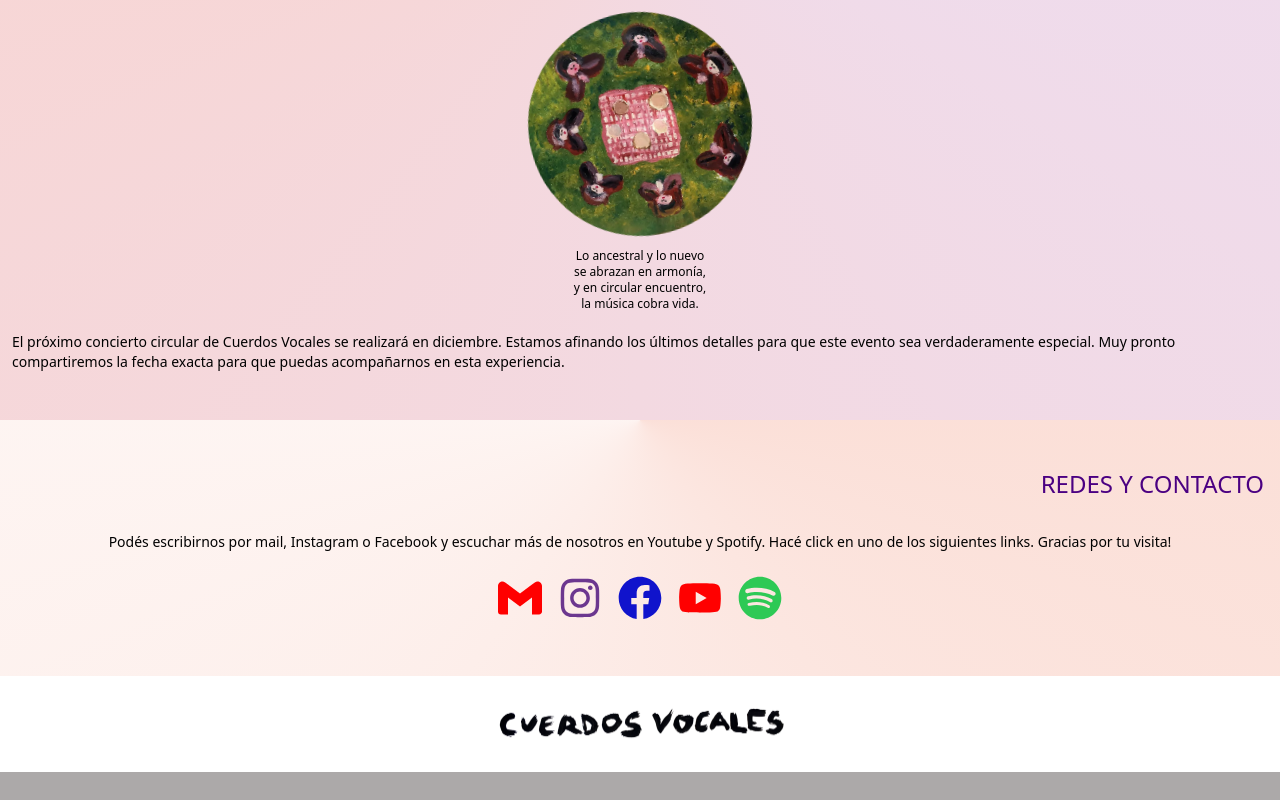
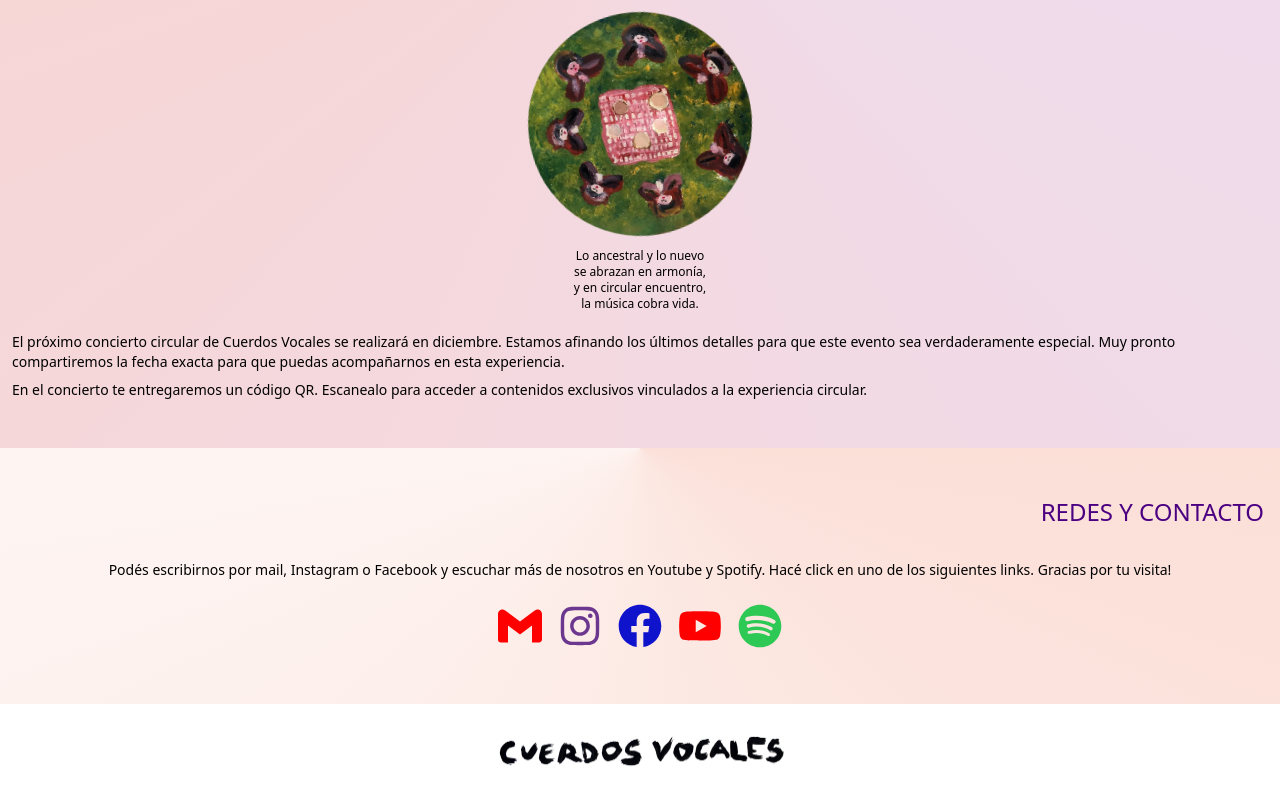
Before and after one commit to gastondvoskin/cuerdos-vocales, a React (Vite) app: page / in a window 1280 px wide. Shown: the part 4642-5442 px from the top of the page. Before the commit the page ends 5414 px from the top, so only its background shows below. Built offline with nearby package versions, Linux system fonts and the light colour scheme.

Commit message:
Added text to circularConert.ts

```diff
--- a/src/assets/texts/sections/circularConcert.ts
+++ b/src/assets/texts/sections/circularConcert.ts
@@ -1,5 +1,7 @@
 const contactParagraphs = [
   "El próximo concierto circular de Cuerdos Vocales se realizará en diciembre. Estamos afinando los últimos detalles para que este evento sea verdaderamente especial. Muy pronto compartiremos la fecha exacta para que puedas acompañarnos en esta experiencia. ",
+
+  "En el concierto te entregaremos un código QR. Escanealo para acceder a contenidos exclusivos vinculados a la experiencia circular. "
 ];
 
 export default contactParagraphs;
```
